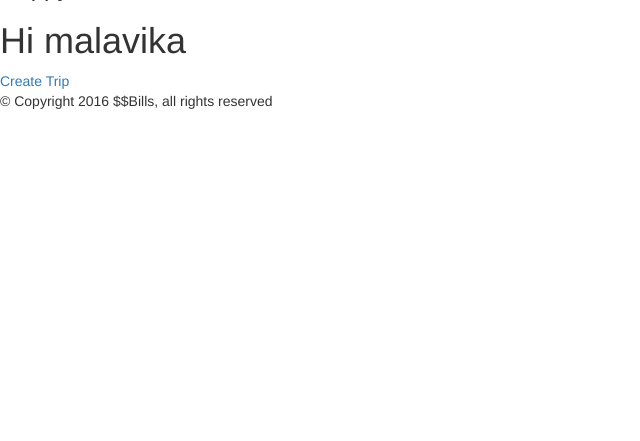
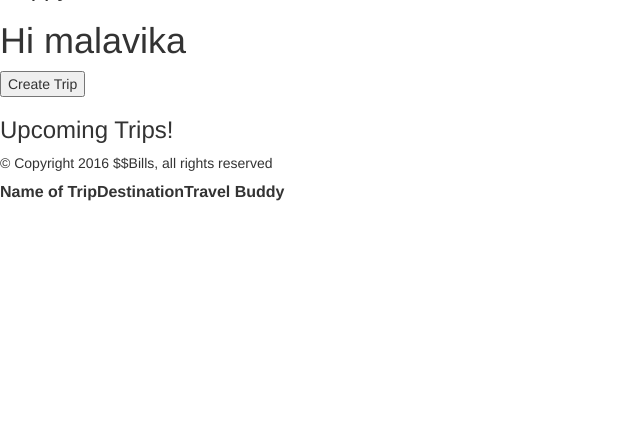
Before and after one commit to malavikasrinivasan/TravelApp_IOLab, a Flask app: page / in a window 1280 px wide. Shown: the part 345-786 px from the top of the page, without its empty margins (0-640 px from the left). Run offline with Flask 2, Linux system fonts and the light colour scheme; a user stored in the database is signed in; data that the repository does not hold is empty; some libraries are stand-ins or nearby versions.

Commit message:
Adding trips.html, create_trip.html, and updated models.py and views.py

```diff
--- a/app/models.py
+++ b/app/models.py
@@ -6,3 +6,27 @@ def get_users():
         cur = con.cursor()
         result = cur.execute("select * from users").fetchall()
         return result
+
+def insert_trip(trip_name,destination,username,friend):
+    with sql.connect("app.db") as con:
+        cur = con.cursor()
+        cur.execute("INSERT INTO trips (trip_name,destination,username,friend) VALUES (?,?,?,?)", (trip_name,destination,username,friend))
+        con.commit()
+
+def get_trips(user): # For a user, return their trips
+    with sql.connect("app.db") as con:
+        con.row_factory = sql.Row
+        cur = con.cursor()
+        # for user, select trips
+        sql_query = "select *  from trips where username = '" + user + "'"
+        print(sql_query)
+        result = cur.execute(sql_query).fetchall()
+        print(result)
+    return result
+
+# def get_usernames():	# To get all usernames for choosing friends
+#     with sql.connect("app.db") as con:
+#         con.row_factory = sql.Row
+#         cur = con.cursor()
+#         result = cur.execute("SELECT username FROM users").fetchall()
+#     return result
--- a/app/templates/trips.html
+++ b/app/templates/trips.html
@@ -3,8 +3,27 @@
 	Trips
 {% endblock %}
 
-
 {% block content %}
 <h1> Hi {{ name }} </h1>
-<a href="create_trip.html">Create Trip</a>
+<form action="create_trip_button" id="create_trip_button">
+	<input class="action-button" id="create-trip-button" type="submit" value="Create Trip">
+</form>
+
+        <h3>Upcoming Trips!</h3>
+        <table>
+          <thead>
+            <tr>
+              <th data-field="trip_name">Name of Trip</th>
+              <th data-field="destination">Destination</th>
+              <th data-field="friend">Travel Buddy</th>
+            </tr>
+          </thead>
+          {% for trip in trips %}
+            <tr>
+              <td>{{ trip['trip_name'] }}</td>
+              <td>{{ trip['destination'] }}</td>
+              <td>{{ trip['friend'] }}</td>
+              <!-- <td><a href="{{ url_for('create_trip_button') }}">Create Trip</a></td>    -->
+            </tr>
+          {% endfor %}
 {% endblock %}
--- a/app/views.py
+++ b/app/views.py
@@ -8,8 +8,9 @@ from .forms import LoginForm, TripForm
 def index():
     username = ''
     if 'username' in session:
-        username = escape(session['username'])
-        return render_template('trips.html', name=username)
+        username = session['username']
+        trips = models.get_trips(username)
+        return render_template('trips.html', name=username, trips=trips)
     else:
         return redirect('/login')
 
@@ -44,7 +45,27 @@ def login():
 
     return render_template('login.html', form=form)
 
-@app.route('/trips', methods=['GET', 'POST'])
+@app.route('/create_trip', methods=['GET', 'POST'])
+def create_trip():
+    form = TripForm()
+    if form.validate_on_submit():
+        trip_name = form.trip_name.data
+        destination = form.destination.data
+        username = session['username']
+        friend = form.friend.data
+        # print(trip_name, destination, friend)
+        models.insert_trip(trip_name,destination,username,friend)
+        return redirect('/trips')
+    return render_template('create_trip.html', form=form)
+
+@app.route('/trips')
 def trips():
     username = session['username']
-    return render_template('trips.html', name=username)
+    # TODO: display all trips
+    trips = models.get_trips(username)
+    print(trips)
+    return render_template('trips.html', name=username, trips=trips)
+
+@app.route('/create_trip_button')
+def create_trip_button():
+    return redirect(url_for('create_trip'))
--- a/schema.sql
+++ b/schema.sql
@@ -7,11 +7,11 @@ drop table if exists trips;
 -- );
 
 create table trips (
-	trip_number integer not null,
+	-- trip_number integer not null,
 	trip_name text not null,
 	destination text not null,
 	username text not null,
 	friend text not null,
 	foreign key(username) references users(username),
-	primary key(trip_number, username)
+	primary key(trip_name, username)
 );
```
Also changed, not shown: app/templates/create_trip.html (+10 -9 lines), app.db.
